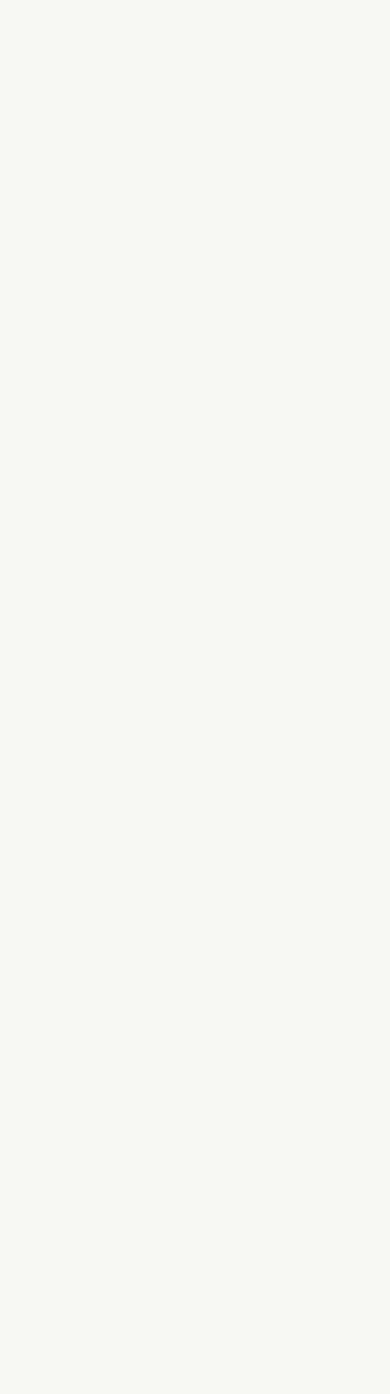
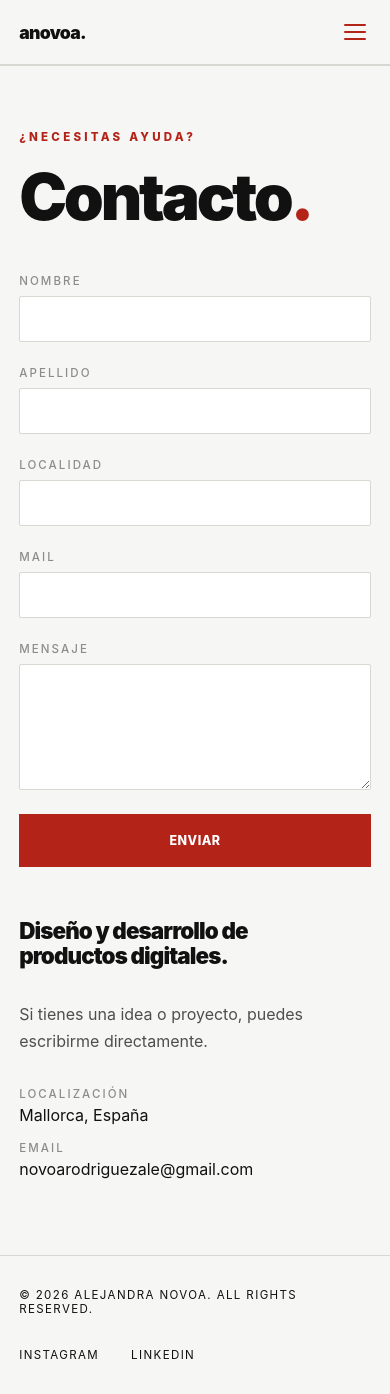
Before and after one commit to AlejandraRNovoa/portfolio, a React (Vite) app: page /contacto in a window 390 px wide. Before the commit this address had no page. Before the commit the page ends 844 px from the top, so only its background shows below. Built offline with nearby package versions, Linux system fonts and the light colour scheme.

Commit message:
AjustesUImovil - 01

```diff
--- a/src/App.jsx
+++ b/src/App.jsx
@@ -1,12 +1,14 @@
 import { Routes, Route } from 'react-router-dom'
 import Home from './pages/Home.jsx'
 import QuienSoy from './pages/QuienSoy.jsx'
+import Contacto from './pages/Contacto.jsx'
 
 export default function App() {
   return (
     <Routes>
       <Route path="/" element={<Home />} />
       <Route path="/quien-soy" element={<QuienSoy />} />
+      <Route path="/contacto" element={<Contacto />} />
     </Routes>
   )
 }
--- /dev/null
+++ b/src/components/ContactSection.jsx
@@ -0,0 +1,80 @@
+import { useEffect, useRef } from 'react'
+
+export default function ContactSection() {
+  const contactRef = useRef(null)
+
+  useEffect(() => {
+    const section = contactRef.current
+    if (!section) return
+    section.classList.add('contact-anim')
+    const observer = new IntersectionObserver(
+      ([entry]) => {
+        if (entry.isIntersecting) {
+          section.classList.add('contact-section--visible')
+          observer.unobserve(section)
+        }
+      },
+      { threshold: 0.12 }
+    )
+    observer.observe(section)
+    return () => observer.disconnect()
+  }, [])
+
+  return (
+    <section className="contact" id="contacto" ref={contactRef}>
+      <div className="contact-inner">
+        <span className="portfolio-label">¿Necesitas ayuda?</span>
+        <h2 className="portfolio-title">Contacto<span className="accent-dot">.</span></h2>
+
+        <div className="contact-body">
+          <form
+            className="contact-form"
+            action="https://formspree.io/f/mdaynkaw"
+            method="POST"
+          >
+            <div className="contact-row">
+              <div className="contact-field">
+                <label className="contact-label" htmlFor="nombre">Nombre</label>
+                <input className="contact-input" id="nombre" name="nombre" type="text" required />
+              </div>
+              <div className="contact-field">
+                <label className="contact-label" htmlFor="apellido">Apellido</label>
+                <input className="contact-input" id="apellido" name="apellido" type="text" required />
+              </div>
+            </div>
+
+            <div className="contact-row">
+              <div className="contact-field">
+                <label className="contact-label" htmlFor="localidad">Localidad</label>
+                <input className="contact-input" id="localidad" name="localidad" type="text" />
+              </div>
+              <div className="contact-field">
+                <label className="contact-label" htmlFor="mail">Mail</label>
+                <input className="contact-input" id="mail" name="_replyto" type="email" required />
+              </div>
+            </div>
+
+            <div className="contact-field">
+              <label className="contact-label" htmlFor="mensaje">Mensaje</label>
+              <textarea className="contact-textarea contact-input" id="mensaje" name="mensaje" rows={5} required />
+            </div>
+
+            <button type="submit" className="btn btn-primary">Enviar</button>
+          </form>
+
+          <div className="contact-info">
+            <p className="contact-info-main">Diseño y desarrollo de<br />productos digitales.</p>
+            <p className="contact-info-secondary">Si tienes una idea o proyecto, puedes escribirme directamente.</p>
+
+            <div className="contact-info-details">
+              <span className="contact-label">Localización</span>
+              <p className="contact-info-detail">Mallorca, España</p>
+              <span className="contact-label">Email</span>
+              <p className="contact-info-detail">novoarodriguezale@gmail.com</p>
+            </div>
+          </div>
+        </div>
+      </div>
+    </section>
+  )
+}
--- /dev/null
+++ b/src/pages/Contacto.jsx
@@ -0,0 +1,57 @@
+import { useState } from 'react'
+import { Link } from 'react-router-dom'
+import '../App.css'
+import ContactSection from '../components/ContactSection.jsx'
+
+export default function Contacto() {
+  const [menuOpen, setMenuOpen] = useState(false)
+
+  return (
+    <div className="site-shell">
+      <header className="topbar">
+        <Link to="/" className="brand" style={{ textDecoration: 'none' }}>
+          <span className="brand-a">a</span>
+          <span className="brand-novoa">novoa</span>
+          <span className="brand-dot">.</span>
+        </Link>
+
+        <nav className="nav">
+          <Link to="/" className="nav-link">INICIO</Link>
+          <Link to="/quien-soy" className="nav-link">QUIÉN SOY</Link>
+          <Link to="/contacto" className="nav-link active">CONTACTO</Link>
+        </nav>
+
+        <button
+          className="hamburger"
+          onClick={() => setMenuOpen(o => !o)}
+          aria-label={menuOpen ? 'Cerrar menú' : 'Abrir menú'}
+        >
+          {menuOpen ? '✕' : (
+            <span className="hamburger-lines">
+              <span /><span /><span />
+            </span>
+          )}
+        </button>
+      </header>
+
+      <div className={`mobile-overlay${menuOpen ? ' mobile-overlay--open' : ''}`}>
+        <nav className="mobile-overlay-nav">
+          <Link to="/" className="mobile-nav-link" onClick={() => setMenuOpen(false)}>INICIO</Link>
+          <Link to="/quien-soy" className="mobile-nav-link" onClick={() => setMenuOpen(false)}>QUIÉN SOY</Link>
+          <Link to="/contacto" className="mobile-nav-link" onClick={() => setMenuOpen(false)}>CONTACTO</Link>
+        </nav>
+      </div>
+
+      <ContactSection />
+
+      <footer className="footer">
+        <div className="footer-copy">© 2026 ALEJANDRA NOVOA. ALL RIGHTS RESERVED.</div>
+
+        <div className="footer-links">
+          <a href="https://www.instagram.com/bobnovoa" target="_blank" rel="noopener noreferrer">INSTAGRAM</a>
+          <a href="https://www.linkedin.com/in/alejandra-rodríguez-novoa-48a5394b" target="_blank" rel="noopener noreferrer">LINKEDIN</a>
+        </div>
+      </footer>
+    </div>
+  )
+}
--- a/src/pages/Home.jsx
+++ b/src/pages/Home.jsx
@@ -1,6 +1,7 @@
 import { useRef, useEffect, useState } from 'react'
 import { Link } from 'react-router-dom'
 import '../App.css'
+import ContactSection from '../components/ContactSection.jsx'
 import imgPostales from '../assets/projects/postales-del-mundo.png'
 import imgTootime from '../assets/projects/tootime.png'
 import imgNomo from '../assets/projects/nomo-project.png'
@@ -135,7 +136,6 @@ function WheelGraphic() {
 export default function Home() {
   const [menuOpen, setMenuOpen] = useState(false)
   const gridRef = useRef(null)
-  const contactRef = useRef(null)
 
   useEffect(() => {
     const cards = gridRef.current?.querySelectorAll('.project-card')
@@ -154,19 +154,18 @@ export default function Home() {
   }, [])
 
   useEffect(() => {
-    const section = contactRef.current
-    if (!section) return
-    section.classList.add('contact-anim')
+    const cards = document.querySelectorAll('.service-card')
+    if (!cards.length) return
     const observer = new IntersectionObserver(
-      ([entry]) => {
-        if (entry.isIntersecting) {
-          section.classList.add('contact-section--visible')
-          observer.unobserve(section)
+      entries => entries.forEach(e => {
+        if (e.isIntersecting) {
+          e.target.classList.add('is-visible')
+          observer.unobserve(e.target)
         }
-      },
-      { threshold: 0.12 }
+      }),
+      { threshold: 0.2 }
     )
-    observer.observe(section)
+    cards.forEach(card => observer.observe(card))
     return () => observer.disconnect()
   }, [])
 
@@ -182,7 +181,7 @@ export default function Home() {
         <nav className="nav">
           <a href="/" className="nav-link active">INICIO</a>
           <Link to="/quien-soy" className="nav-link">QUIÉN SOY</Link>
-          <a href="#contacto" className="nav-link">CONTACTO</a>
+          <Link to="/contacto" className="nav-link">CONTACTO</Link>
         </nav>
 
         <button
@@ -202,7 +201,7 @@ export default function Home() {
         <nav className="mobile-overlay-nav">
           <a href="/" className="mobile-nav-link" onClick={() => setMenuOpen(false)}>INICIO</a>
           <Link to="/quien-soy" className="mobile-nav-link" onClick={() => setMenuOpen(false)}>QUIÉN SOY</Link>
-          <a href="#contacto" className="mobile-nav-link" onClick={() => setMenuOpen(false)}>CONTACTO</a>
+          <Link to="/contacto" className="mobile-nav-link" onClick={() => setMenuOpen(false)}>CONTACTO</Link>
         </nav>
       </div>
 
@@ -222,6 +221,8 @@ export default function Home() {
               <button className="btn btn-primary" onClick={() => document.getElementById('proyectos')?.scrollIntoView({ behavior: 'smooth' })}>Ver proyectos</button>
               <button className="btn btn-secondary" onClick={() => document.getElementById('contacto')?.scrollIntoView({ behavior: 'smooth' })}>Contactar</button>
             </div>
+
+            <div className="mobile-divider" aria-hidden="true" />
           </section>
 
           <section className="hero-right">
@@ -324,61 +325,7 @@ export default function Home() {
         </div>
       </section>
 
-      <section className="contact" id="contacto" ref={contactRef}>
-        <div className="contact-inner">
-          <span className="portfolio-label">¿Necesitas ayuda?</span>
-          <h2 className="portfolio-title">Contacto<span className="accent-dot">.</span></h2>
-
-          <div className="contact-body">
-          <form
-            className="contact-form"
-            action="https://formspree.io/f/mdaynkaw"
-            method="POST"
-          >
-            <div className="contact-row">
-              <div className="contact-field">
-                <label className="contact-label" htmlFor="nombre">Nombre</label>
-                <input className="contact-input" id="nombre" name="nombre" type="text" required />
-              </div>
-              <div className="contact-field">
-                <label className="contact-label" htmlFor="apellido">Apellido</label>
-                <input className="contact-input" id="apellido" name="apellido" type="text" required />
-              </div>
-            </div>
-
-            <div className="contact-row">
-              <div className="contact-field">
-                <label className="contact-label" htmlFor="localidad">Localidad</label>
-                <input className="contact-input" id="localidad" name="localidad" type="text" />
-              </div>
-              <div className="contact-field">
-                <label className="contact-label" htmlFor="mail">Mail</label>
-                <input className="contact-input" id="mail" name="_replyto" type="email" required />
-              </div>
-            </div>
-
-            <div className="contact-field">
-              <label className="contact-label" htmlFor="mensaje">Mensaje</label>
-              <textarea className="contact-textarea contact-input" id="mensaje" name="mensaje" rows={5} required />
-            </div>
-
-            <button type="submit" className="btn btn-primary">Enviar</button>
-          </form>
-
-          <div className="contact-info">
-            <p className="contact-info-main">Diseño y desarrollo de<br />productos digitales.</p>
-            <p className="contact-info-secondary">Si tienes una idea o proyecto, puedes escribirme directamente.</p>
-
-            <div className="contact-info-details">
-              <span className="contact-label">Localización</span>
-              <p className="contact-info-detail">Mallorca, España</p>
-              <span className="contact-label">Email</span>
-              <p className="contact-info-detail">novoarodriguezale@gmail.com</p>
-            </div>
-          </div>
-          </div>
-        </div>
-      </section>
+      <ContactSection />
 
       <footer className="footer">
         <div className="footer-copy">© 2026 ALEJANDRA NOVOA. ALL RIGHTS RESERVED.</div>
--- a/src/pages/QuienSoy.jsx
+++ b/src/pages/QuienSoy.jsx
@@ -80,7 +80,7 @@ export default function QuienSoy() {
         <nav className="nav">
           <Link to="/" className="nav-link">INICIO</Link>
           <Link to="/quien-soy" className="nav-link active">QUIÉN SOY</Link>
-          <Link to="/#contacto" className="nav-link">CONTACTO</Link>
+          <Link to="/contacto" className="nav-link">CONTACTO</Link>
         </nav>
 
         <button
@@ -100,7 +100,7 @@ export default function QuienSoy() {
         <nav className="mobile-overlay-nav">
           <Link to="/" className="mobile-nav-link" onClick={() => setMenuOpen(false)}>INICIO</Link>
           <Link to="/quien-soy" className="mobile-nav-link" onClick={() => setMenuOpen(false)}>QUIÉN SOY</Link>
-          <Link to="/#contacto" className="mobile-nav-link" onClick={() => setMenuOpen(false)}>CONTACTO</Link>
+          <Link to="/contacto" className="mobile-nav-link" onClick={() => setMenuOpen(false)}>CONTACTO</Link>
         </nav>
       </div>
 
```
Also changed, not shown: src/App.css (+44 -3 lines).
